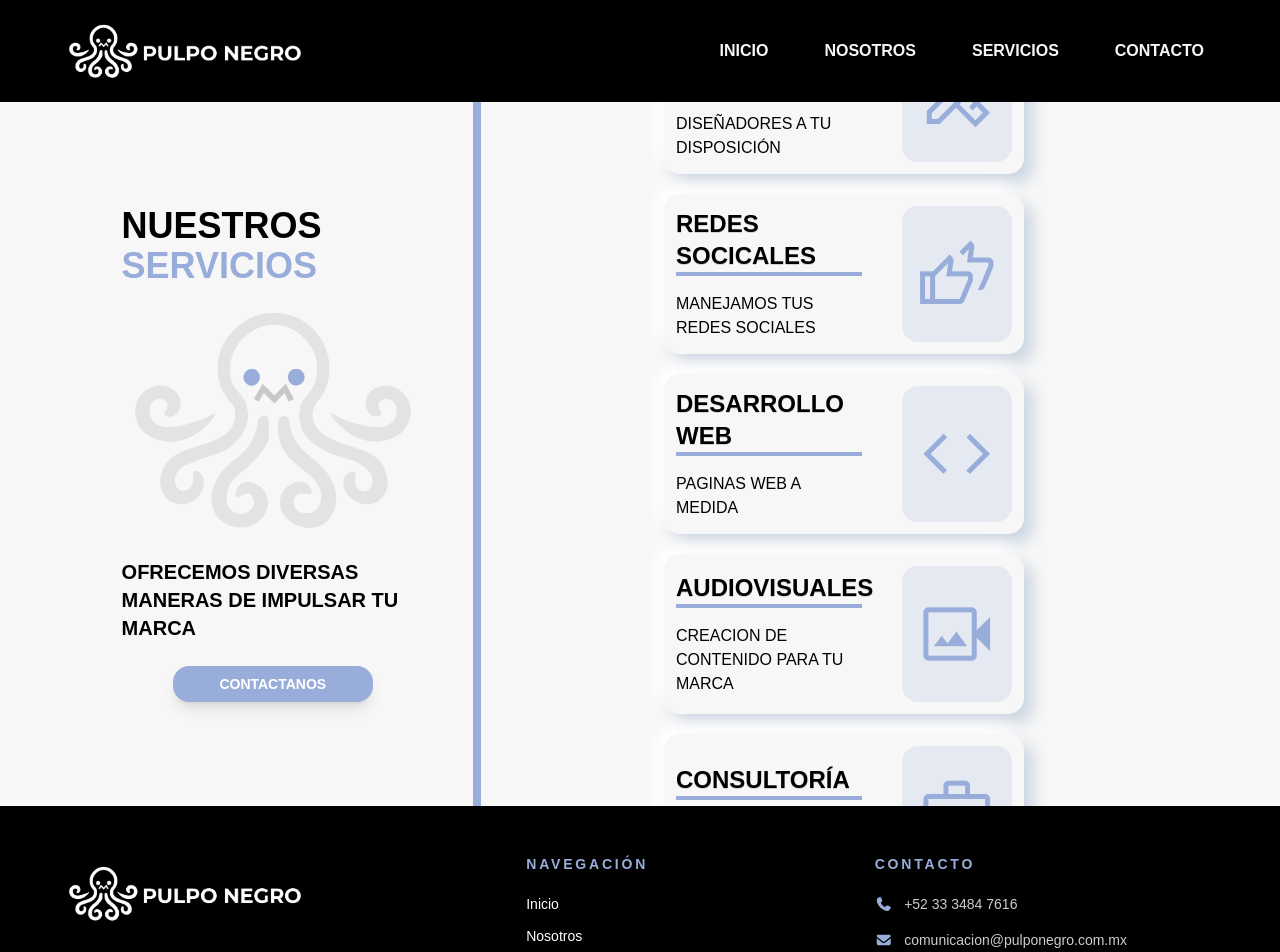
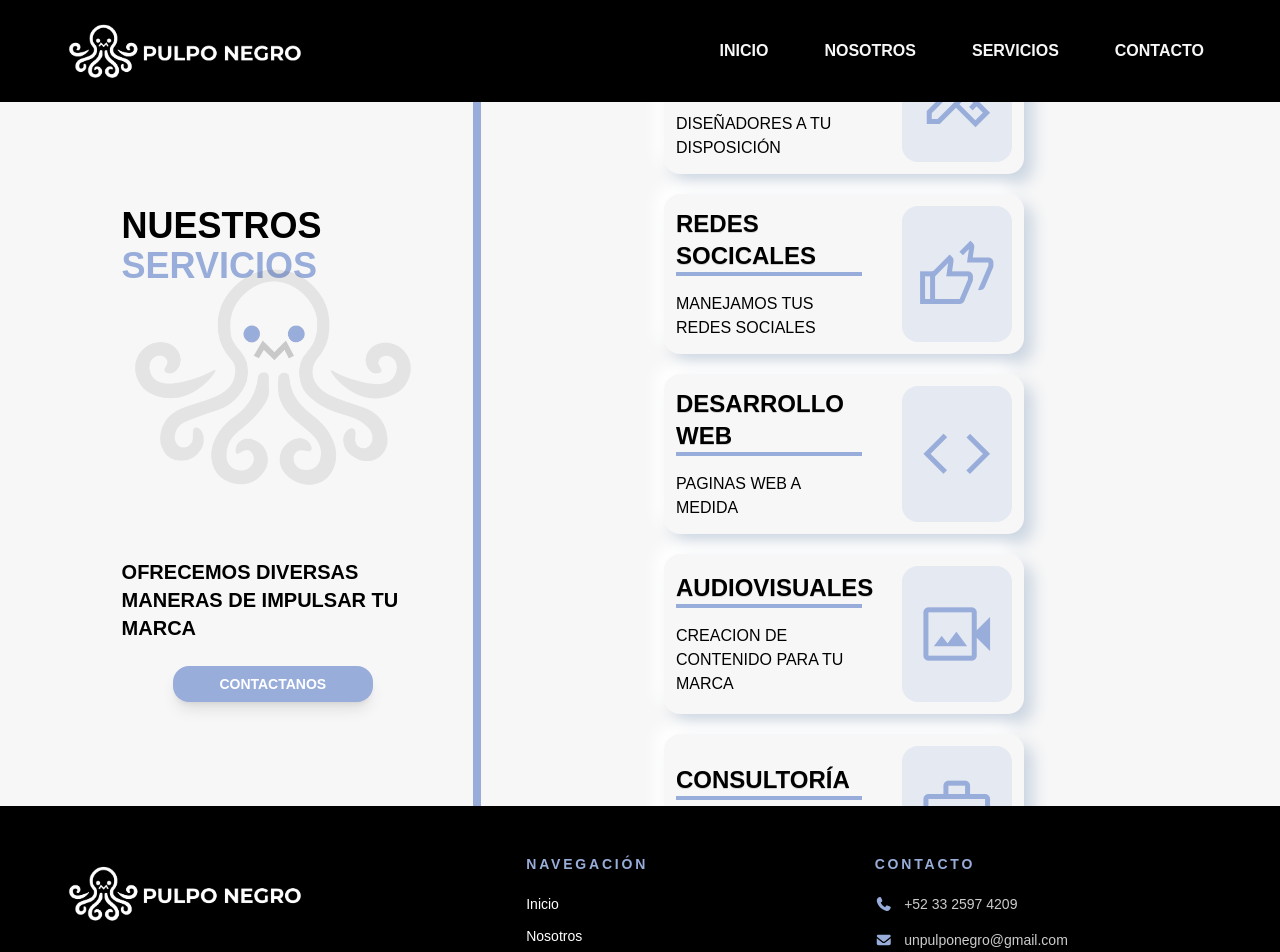
Before and after one commit to RobertoMira/Pulponegro, a React (Vite) app: page /servicios in a window 1280 px wide. Shown: the top 952 px of the page. Built offline with nearby package versions, Linux system fonts and the light colour scheme; a web font is replaced by a local one.

Commit message:
Animaciones btn inicio en logo

```diff
--- a/src/components/Footer/Footer.tsx
+++ b/src/components/Footer/Footer.tsx
@@ -52,13 +52,13 @@ export default function Footer() {
         <div>
           <h2 className="mb-5 text-sm font-bold tracking-[0.2em] text-lila">CONTACTO</h2>
           <div className="flex flex-col gap-4 text-sm text-white/80">
-            <a className="flex items-center gap-3 transition-colors hover:text-lila" href="#">
+            <a className="flex items-center gap-3 transition-colors hover:text-lila" href="/contacto">
               <FontAwesomeIcon className="w-4 text-lila" icon={faPhone} />
-              <span>+52 33 3484 7616</span>
+              <span>+52 33 2597 4209</span>
             </a>
-            <a className="flex items-center gap-3 transition-colors hover:text-lila" href="#">
+            <a className="flex items-center gap-3 transition-colors hover:text-lila" href="/contacto">
               <FontAwesomeIcon className="w-4 text-lila" icon={faEnvelope} />
-              <span>comunicacion@pulponegro.com.mx</span>
+              <span>unpulponegro@gmail.com</span>
             </a>
           </div>
         </div>
--- a/src/components/Header/Header.tsx
+++ b/src/components/Header/Header.tsx
@@ -42,7 +42,9 @@ export default function Header() {
       <header className={headerStyle}>
         <nav className={menuStyle}>
           <div className='shrink-0 md:w-auto'>
-            <img src={PulpoTexto} alt="Logo Pulpo Negro" className='flex min-w-60 max-w-60 place-self-center' />
+            <Link to="/">
+              <img src={PulpoTexto} alt="Logo Pulpo Negro" className='flex min-w-60 max-w-60 place-self-center' />
+            </Link>
           </div>
           <ul className={ulStyle}>
             {menu.map((item) => (
--- /dev/null
+++ b/src/components/ui/animations/Floating.tsx
@@ -0,0 +1,30 @@
+import { motion } from "motion/react"
+import type { ReactNode } from "react";
+
+
+interface FloatingProps {
+    children: ReactNode;
+    classname?: string;
+}
+
+
+export const Floating = ({ children, classname }: FloatingProps) => {
+  return (
+    <motion.div
+        className={classname}
+
+        whileInView={{
+            y: [-50, 10, -50],
+            rotate: [0.8, -0.8, 0.8, -0.8, 0.8]
+        }}
+        transition={{
+            duration: 5,
+            ease: "easeInOut",
+            repeat: Infinity
+        }}
+        viewport={{ once: true }}
+    >
+        {children}
+    </motion.div>
+  )
+}
--- a/src/pages/mains/Home/components/Hero.tsx
+++ b/src/pages/mains/Home/components/Hero.tsx
@@ -5,6 +5,7 @@ import { FadeIn } from "../../../../components/ui/animations/FadeIn";
 
 import { LinkPrimaryButton } from "../../../../components/ui/navigation/LinkPrimaryButton";
 import { BarraSeparadora } from "../../../../components/ui/separadores/BarraSeparadora";
+import { Floating } from "../../../../components/ui/animations/Floating";
 
 export default function Hero() {
   return (
@@ -36,11 +37,13 @@ export default function Hero() {
             direction="izquierda"
             className="absolute md:right-[7.5%] z-4 md:z-5 md:w-1/2"
             >
+                <Floating>
                     <img
                     src={PulpoHero}
                     alt="Pulpo Hero"
                     className="w-full h-auto"
                     />
+                </Floating>
             </FadeIn>
 
             <FadeIn direction="izquierda" className="w-40 md:w-1/4 h-auto absolute top-20 -right-20 md:right-15 md:top-0">
--- a/src/pages/mains/Home/components/estrategias/Estrategias.tsx
+++ b/src/pages/mains/Home/components/estrategias/Estrategias.tsx
@@ -20,7 +20,7 @@ export const Estrategias = () => {
         rounded-2xl z-10
     ">
         <FadeIn>
-            <h2 className="font-extrabold text-white z-10 text-center text-3xl pt-10">ESTATEGIAS</h2>
+            <h2 className="font-extrabold text-white z-10 text-center text-3xl pt-10">ESTRATEGIAS</h2>
         </FadeIn>
         <FadeIn
             className="flex flex-wrap items-center justify-around gap-5 md:gap-3 py-10"
--- a/src/pages/mains/nosotros/components/HeroNosotros/HeroNosotros.tsx
+++ b/src/pages/mains/nosotros/components/HeroNosotros/HeroNosotros.tsx
@@ -49,8 +49,8 @@ export default function HeroNosotros() {
             ))}
           </div>
         </div>
-        <FadeIn direction="derecha" className="md:col-span-7 md:w-[55vw] md:relative h-full flex items-start justify-center bg-none">
-            <img className="w-9/10 md:absolute right-0 md:min-w-125 bg-white mix-blend-multiply" src={BanerHero} alt="Baner Estrategias" />
+        <FadeIn direction="derecha" className="md:col-span-7 md:w-[55vw] md:relative h-full w-full flex bg-none">
+            <img className="w-9/10 md:absolute right-0 max-w-180 bg-white mix-blend-multiply" src={BanerHero} alt="Baner Estrategias" />
         </FadeIn>
       </div>
     </>
--- a/src/pages/mains/nosotros/components/misionVision/MisionVision.tsx
+++ b/src/pages/mains/nosotros/components/misionVision/MisionVision.tsx
@@ -10,7 +10,7 @@ const contenido = [
 
 export default function MisionVision() {
   return (
-    <div className="flex flex-wrap items-center md:justify-around gap-4 md:gap-0 w-full md:px-[5%]">
+    <div className="flex flex-wrap items-center md:justify-around gap-4 md:gap-2 w-full md:px-[5%]">
         {contenido.map((carta) => (
           <FadeIn key={carta.id}>
             <CardMV idMV={carta.idMV} gIcon={carta.gIcon} titulo={carta.titulo} texto={carta.texto} />
--- a/src/pages/mains/servicios/components/hero/HeroServicios.tsx
+++ b/src/pages/mains/servicios/components/hero/HeroServicios.tsx
@@ -4,6 +4,7 @@ import Pulpo from "../../../../../assets/images/pulpoRecortado.webp"
 import { LinkPrimaryButton } from "../../../../../components/ui/navigation/LinkPrimaryButton"
 import SeccionServicios from "./Herocomps/cardServicios/SeccionServicios"
 import { FadeIn } from "../../../../../components/ui/animations/FadeIn"
+import { Floating } from "../../../../../components/ui/animations/Floating"
 
 
 export default function HeroServicios() {
@@ -13,7 +14,9 @@ export default function HeroServicios() {
         <div className="md:grid md:grid-cols-13 flex flex-col gap-6 md:gap-6 items-center justify-center">
           <FadeIn direction="izquierda" className="md:col-span-4 flex flex-col gap-6 items-center">
             <h2 className="text-2xl md:text-3xl lg:text-4xl text-center md:text-left font-extrabold">NUESTROS <span className="text-lila">SERVICIOS</span></h2>
-            <img className="w-100" src={Pulpo} alt="Imagen Pulpo" />
+            <Floating>
+              <img className="w-100" src={Pulpo} alt="Imagen Pulpo" />
+            </Floating>
             <p className="text-xl text-center md:text-left font-semibold">OFRECEMOS DIVERSAS MANERAS DE IMPULSAR TU MARCA</p>
             <LinkPrimaryButton to="/contacto" variant="primary" className="w-40 md:w-50">CONTACTANOS</LinkPrimaryButton>
           </FadeIn>
```
Lines whose indentation alone changed are shown as unchanged.
